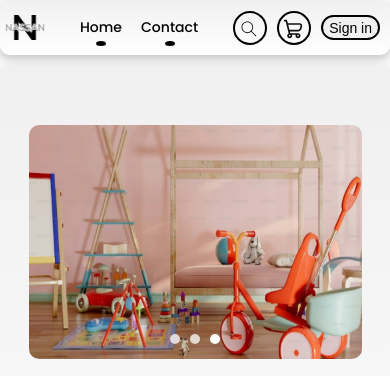
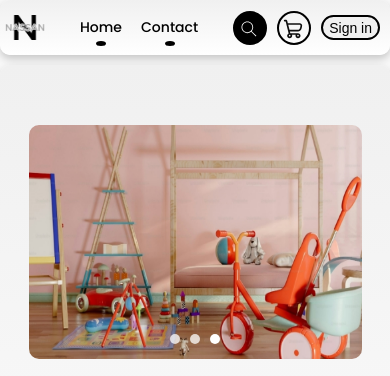
Before and after one commit to Mahmou2waleed/onlineMarket, a plain HTML site: page index.html in a window 390 px wide. In both pictures the pointer is over the element 250 px from the left and 27 px from the top of the page. Shown: the top 376 px of the page. Drawn offline with Linux system fonts and the light colour scheme.

Commit message:
Update header.css

```diff
--- a/styles/header.css
+++ b/styles/header.css
@@ -155,6 +155,14 @@ a {
     border: 2px solid black;
   }
 
+    #search-section:hover, #cart-section:hover {
+      background-color: black;
+    }
+
+      #search-section:hover img, #cart-section:hover img {
+        filter: invert(1);
+      }
+
   #search, #cart {
     display: none;
   }
```
